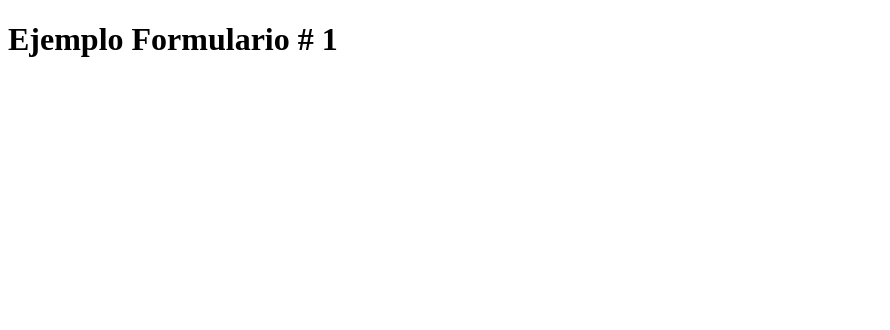
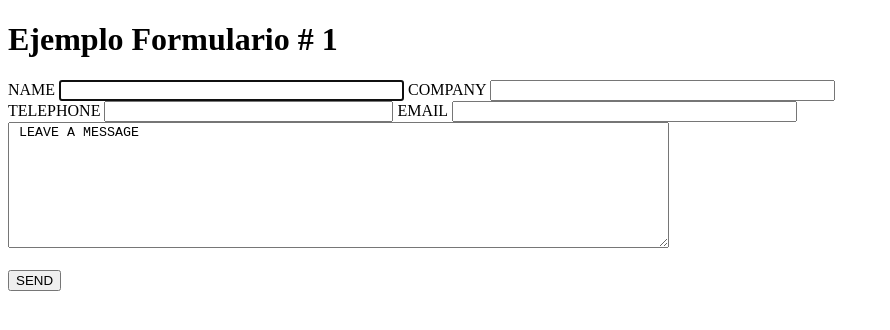
Before and after one commit to cristianTTERFEG/TALLER-4, a plain HTML site: page ejercicio1.html in a window 1280 px wide. Shown: the whole page, without its empty margins (0-890 px from the left). Drawn offline with Linux system fonts and the light colour scheme.

Commit message:
hice el primer ejercicio

```diff
--- a/ejercicio1.html
+++ b/ejercicio1.html
@@ -8,6 +8,14 @@
 <body>
     <h1>Ejemplo Formulario # 1</h1>
 
-    <form action=""></form>
+    <form action="">
+        NAME <input type="text" pattern="[A-Za-z ]{1,60}" size="40" autofocus>
+        COMPANY <input type="text" pattern="\d{3}-\d{3} \(\d{3}\)" size="40"><br>
+        TELEPHONE <input type="text" pattern="\+\d{2}-\d{3}-\d{9}" size="33">
+        EMAIL <input type="email" maxlength="30" size="40"><br>
+        <textarea cols="80" rows="8"> LEAVE A MESSAGE</textarea><br><br>
+
+        <input type="submit" value="SEND">
+    </form>
 </body>
 </html>
```
